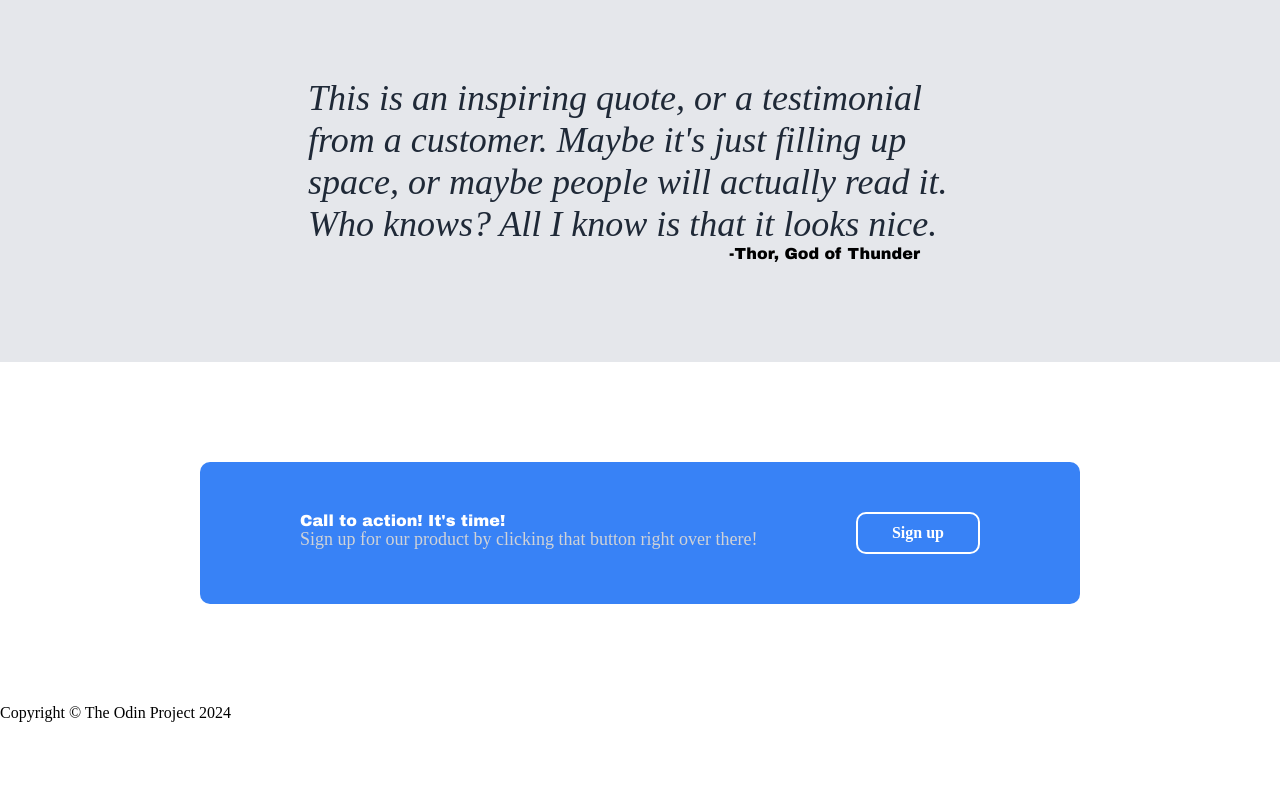
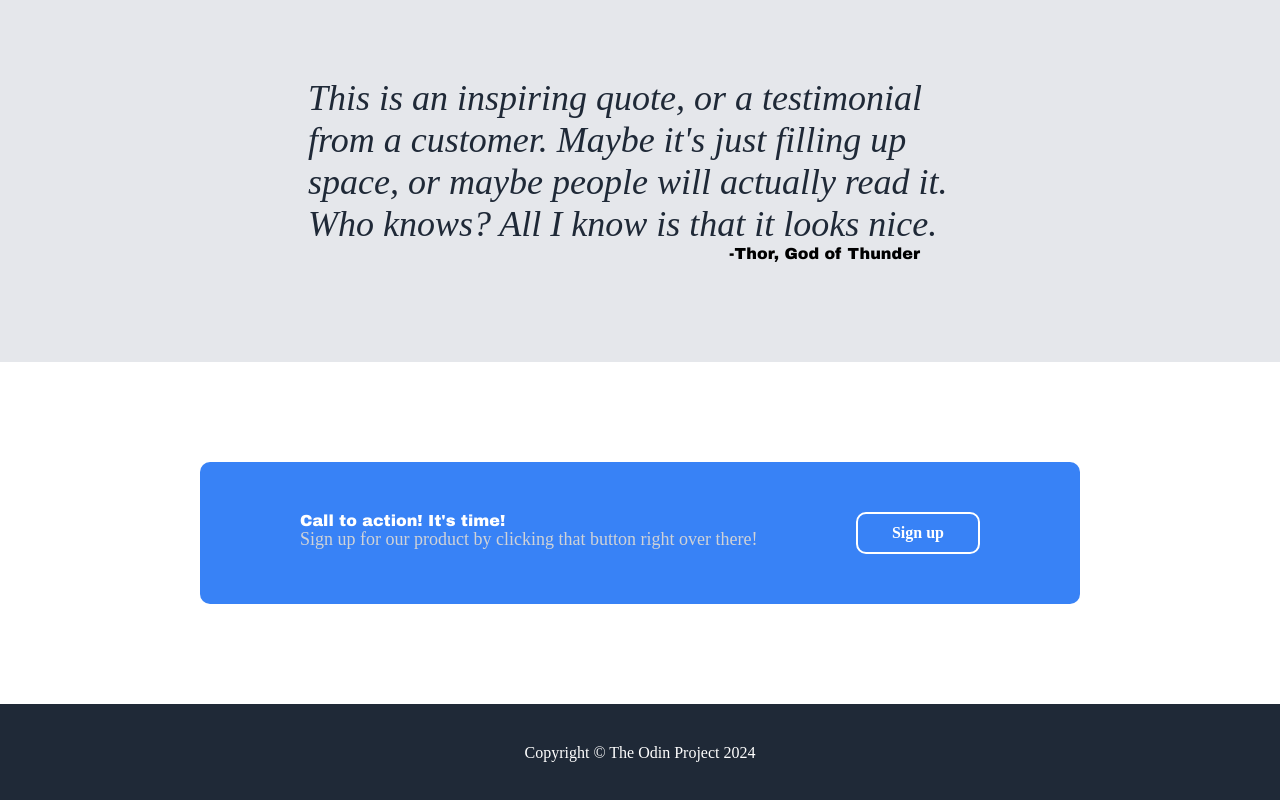
Before and after one commit to AivarasCer/landing-page, a plain HTML site: page index.html in a window 1280 px wide. Shown: the part 1060-1860 px from the top of the page. Before the commit the page ends 1782 px from the top, so only its background shows below. Drawn offline with Linux system fonts and the light colour scheme.

Commit message:
Add footer style

```diff
--- a/styles.css
+++ b/styles.css
@@ -182,3 +182,12 @@ a {
     border: 2px solid #FFFFFF;
     min-width: 0px;
 }
+
+.footer-container {
+    background-color: #1F2937;
+    color: #FFFFFF;
+    display: flex;
+    align-items: center;
+    justify-content: center;
+    padding: 40px;
+}
```
